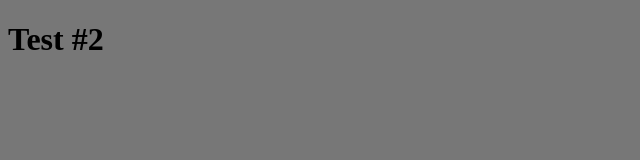
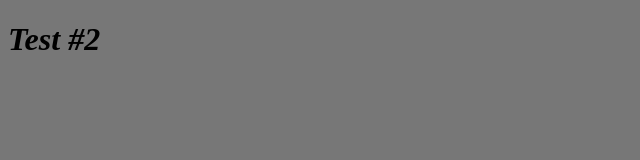
Before and after one commit to galina-bogdanova/Git-test-2, a plain HTML site: page index.html in a window 1280 px wide. Shown: the full height of the page, 0-640 px from the left. Drawn offline with Linux system fonts and the light colour scheme.

Commit message:
second commit

```diff
--- a/css/main.css
+++ b/css/main.css
@@ -2,4 +2,6 @@ body {
 	background-color: #777;
 }
 
-h
+h1 {
+	font-style: italic;
+}
```
